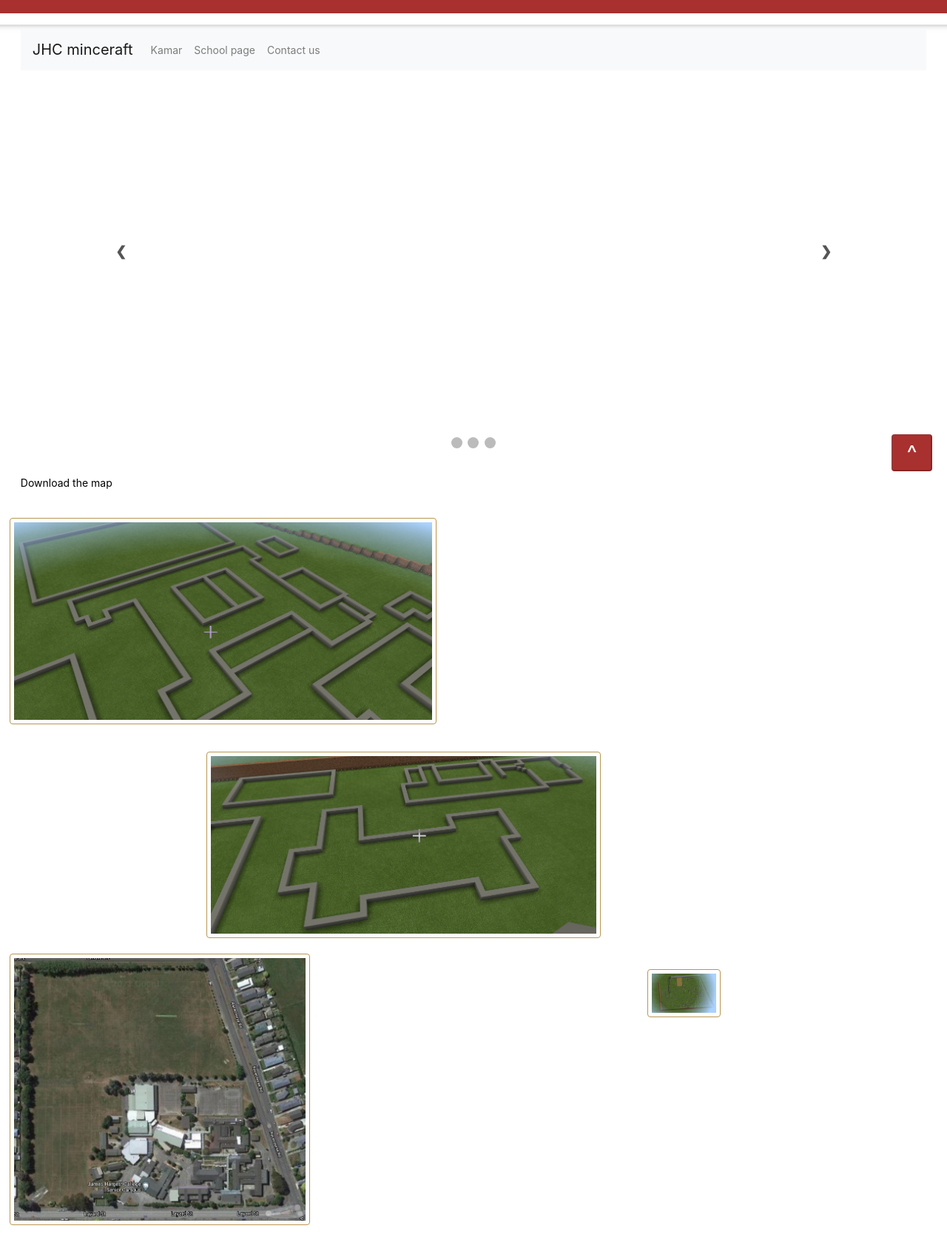
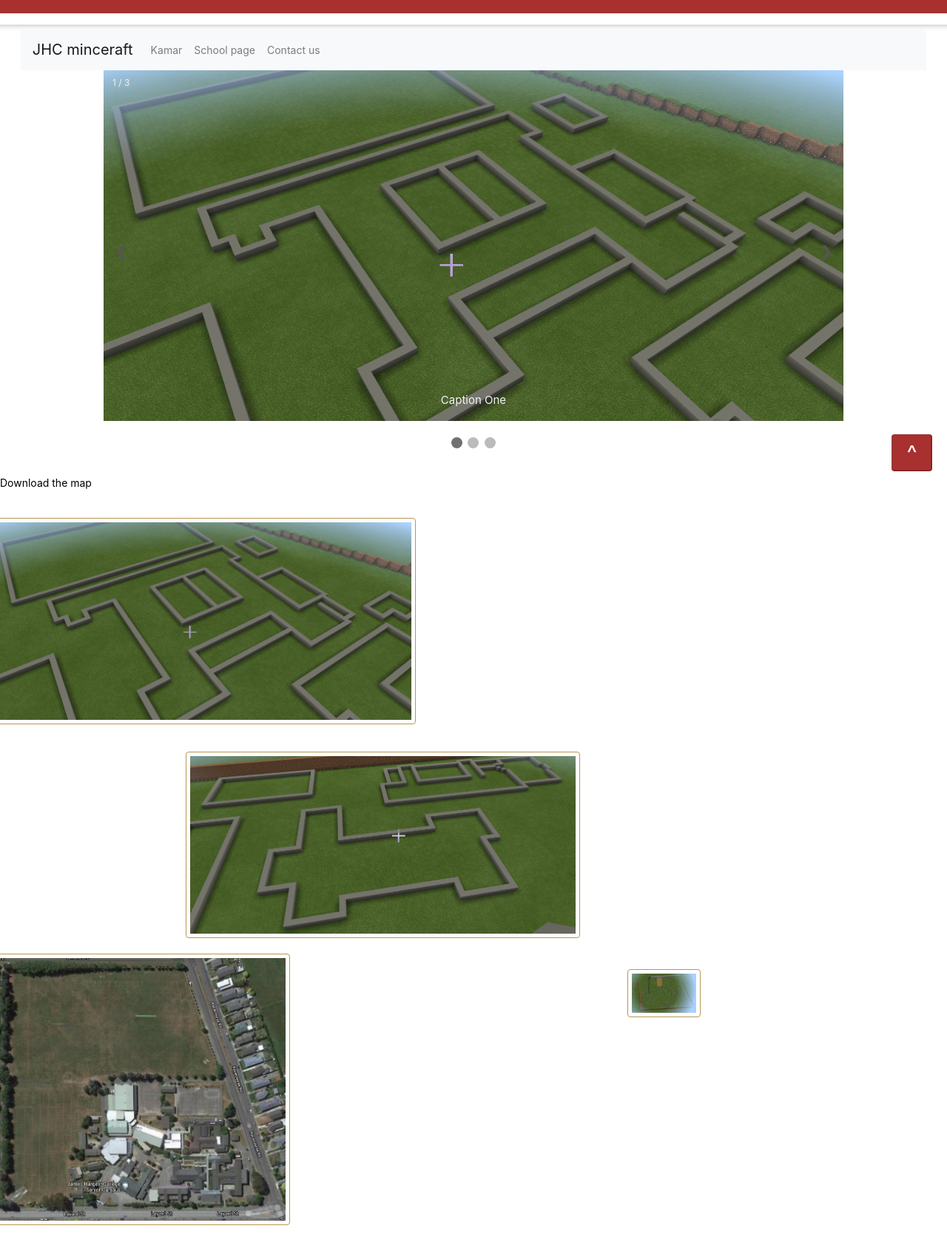
Before and after one commit to michaelclinckett/Minecraft, a plain HTML site: page index.html in a window 1280 px wide. Shown: the part 153-1848 px from the top of the page at 74% size. Drawn offline with nearby package versions, Linux system fonts and the light colour scheme.

Commit message:
Fixed slider

```diff
--- a/index.html
+++ b/index.html
@@ -8,29 +8,33 @@
 
 	<link rel="stylesheet" href="https://stackpath.bootstrapcdn.com/bootstrap/4.3.1/css/bootstrap.min.css" integrity="sha384-ggOyR0iXCbMQv3Xipma34MD+dH/1fQ784/j6cY/iJTQUOhcWr7x9JvoRxT2MZw1T"
 	 crossorigin="anonymous" />
+   <link href="slideshow.css" rel="stylesheet" type="text/css" />
 	<!-- Favicons -->
 	<script src="https://code.jquery.com/jquery-3.3.1.slim.min.js" integrity="sha384-q8i/X+965DzO0rT7abK41JStQIAqVgRVzpbzo5smXKp4YfRvH+8abtTE1Pi6jizo"
 	 crossorigin="anonymous">
+
 	</script>
 	<script src="https://cdnjs.cloudflare.com/ajax/libs/popper.js/1.14.7/umd/popper.min.js" integrity="sha384-UO2eT0CpHqdSJQ6hJty5KVphtPhzWj9WO1clHTMGa3JDZwrnQq4sF86dIHNDz0W1"
 	 crossorigin="anonymous">
+
 	</script>
+
 	<script src="https://stackpath.bootstrapcdn.com/bootstrap/4.3.1/js/bootstrap.min.js" integrity="sha384-JjSmVgyd0p3pXB1rRibZUAYoIIy6OrQ6VrjIEaFf/nJGzIxFDsf4x0xIM+B07jRM"
 	 crossorigin="anonymous">
+
 	</script>
 	<link href="style.css" rel="stylesheet" type="text/css" />
-	<link href="slideshow.css" rel="stylesheet" type="text/css" />
+
 
 	<link rel="shortcut icon" href="logo.png" type="image/x-icon" />
-
-
+	<!-- <script src="script.js"> -->
+	</script>
 </head>
 
 <body>
-	<script src="script.js">
-	</script>
 	<div id="top">
 	</div>
+
 	<div class="container">
 
 		<div class="row" style="min-height:150px">
@@ -41,9 +45,7 @@
         </div>
       </div>
 
-
       <h1> &nbsp; &nbsp; &nbsp; James Hargest College in Minecraft</h1>
-
     </div>
 
     <button id="myBtn"><a href="#top" style="color: white">^</a></button>
@@ -52,27 +54,29 @@
     <br>
     <nav class="navbar navbar-expand-md navbar-light bg-light">
     <a class="navbar-brand" href="#">JHC minceraft</a>
+
     <button class="navbar-toggler" type="button" data-toggle="collapse" data-target="#navbarCollapse" aria-controls="navbarCollapse" aria-expanded="false" aria-label="Toggle navigation">
       <span class="navbar-toggler-icon"></span>
     </button>
+
     <div class="collapse navbar-collapse" id="navbarCollapse">
       <ul class="navbar-nav mr-auto">
+
         <li class="nav-item">
           <a class="nav-link" href="https://kamarportal.jameshargest.school.nz/index.php/home">Kamar <span class="sr-only">(current)</span></a>
         </li>
+
         <li class="nav-item">
           <a class="nav-link" href="https://www.jameshargest.school.nz/">School page</a>
         </li>
+
         <li class="nav-item">
           <a class="nav-link" href="#down">Contact us</a>
         </li>
-
       </ul>
-
     </div>
   </nav>
 </header>
-
 
 <!-- Slideshow container -->
 <div class="slideshow-container">
@@ -81,7 +85,7 @@
   <div class="mySlides fade">
     <div class="numbertext">1 / 3</div>
     <img src="outline1.png" style="width:100%">
-    <div class="text">Caption Text</div>
+    <div class="text">Caption One</div>
   </div>
 
   <div class="mySlides fade">
@@ -109,7 +113,7 @@
   <span class="dot" onclick="currentSlide(3)"></span>
 </div>
 <br>
-
+</div>
         <div class="row pad">
             <div class="col-xs-12 col-sm-3 col-md-2 col-lg-1">
 
@@ -161,18 +165,24 @@
                   <h3>About</h3>
                   <p>LOLOLOLOLOLOLOL</p>
                 </div>
+
                 <div class="col-md-3 ftr-grid">
                   <h3>Information</h3>
                   <ul>
                     <li><a href="#top">Gallery</a></li>
                   </ul>
                 </div>
+
                 <div class="col-md-3 ftr-grid">
                   <h3>Contact Us</h3>
+
                   <ul>
-		    	<li><a href="https://mail.google.com/mail/u/0/?tab=rm#inbox?compose=DmwnWsttFdGKGvrtLrrVtwXDhqDHjSbzTrjWtSTtsxZHDztCCdkDVvlVqXnxfvcxJlzJWqZXNbgq">Forrest Email</a></li>
-          <li><a href="https://mail.google.com/mail/u/0/?tab=rm#inbox?compose=GTvVlcSGLQBpSdflnFbjkQdcbqLrnRdhNpWFgzzcKnPdjhqtnStJSdwKwvdhxTlRftGWwSwmSjWxB">Michael Email</a></li>
-          <li><a href="https://mail.google.com/mail/u/0/?tab=rm#inbox?compose=CllgCKCBjtxMjvwmfdKDjXffMQwxBNzsBBxLHcqVqbTzcKZGxzWZhBFXtLnhtFTwMBhlXmMPpdV">Tony Email</a></li>
+                  <li><a href="https://mail.google.com/mail/u/0/?tab=rm#inbox?compose=DmwnWsttFdGKGvrtLrrVtwXDhqDHjSbzTrjWtSTtsxZHDztCCdkDVvlVqXnxfvcxJlzJWqZXNbgq">
+                  Forrest Email</a></li>
+                  <li><a href="https://mail.google.com/mail/u/0/?tab=rm#inbox?compose=GTvVlcSGLQBpSdflnFbjkQdcbqLrnRdhNpWFgzzcKnPdjhqtnStJSdwKwvdhxTlRftGWwSwmSjWxB">
+                  Michael Email</a></li>
+                  <li><a href="https://mail.google.com/mail/u/0/?tab=rm#inbox?compose=CllgCKCBjtxMjvwmfdKDjXffMQwxBNzsBBxLHcqVqbTzcKZGxzWZhBFXtLnhtFTwMBhlXmMPpdV">
+                  Tony Email</a></li>
                   </ul>
                 </div>
 
@@ -186,21 +196,35 @@
             </div>
           </div>
 
+
   <script>
-    var slideIndex = 0;
-showSlides();
+  var slideIndex = 1;
+  showSlides(slideIndex);
 
-function showSlides() {
+  function plusSlides(n) {
+    showSlides(slideIndex += n);
+  }
+
+  function currentSlide(n) {
+    showSlides(slideIndex = n);
+  }
+
+  function showSlides(n) {
     var i;
     var slides = document.getElementsByClassName("mySlides");
+    var dots = document.getElementsByClassName("dot");
+    if (n > slides.length) {slideIndex = 1}
+    if (n < 1) {slideIndex = slides.length}
     for (i = 0; i < slides.length; i++) {
         slides[i].style.display = "none";
     }
-  slideIndex++;
-  if (slideIndex > slides.length) {slideIndex = 1}
+    for (i = 0; i < dots.length; i++) {
+        dots[i].className = dots[i].className.replace(" active", "");
+    }
     slides[slideIndex-1].style.display = "block";
-  setTimeout(showSlides, 6000); // Change image every 6 seconds
+    dots[slideIndex-1].className += " active";
   }
+
   </script>
 </body>
 </html>
--- a/slideshow.css
+++ b/slideshow.css
@@ -92,3 +92,7 @@
   from {opacity: .4}
   to {opacity: 1}
 }
+
+.fade:not(.show) {
+    opacity: 1;
+}
--- a/style.css
+++ b/style.css
@@ -113,6 +113,8 @@ html {
  #down {
   margin-top: 100%;
   padding-bottom: 25%;
+  margin-left: auto;
+  margin-right: auto
  }
 
  /*Floating Back-To-Top Button*/
@@ -140,6 +142,7 @@ html {
 .footer {
   padding: 2em 0em;
   background:#F7F7F7;
+
 }
 .ftr-grid h3 {
   font-size: 2em;
```
Lines whose indentation alone changed are shown as unchanged.
